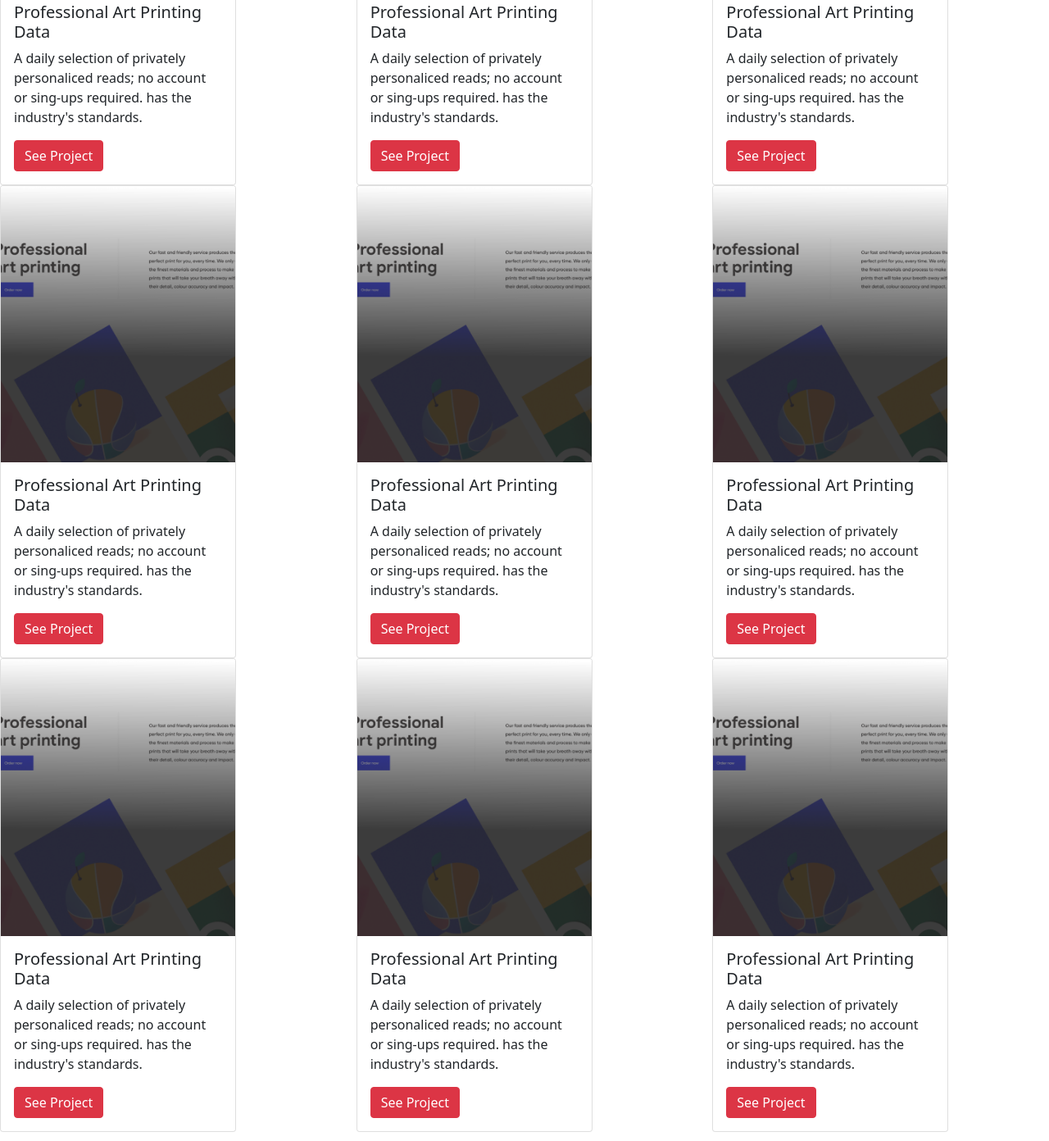
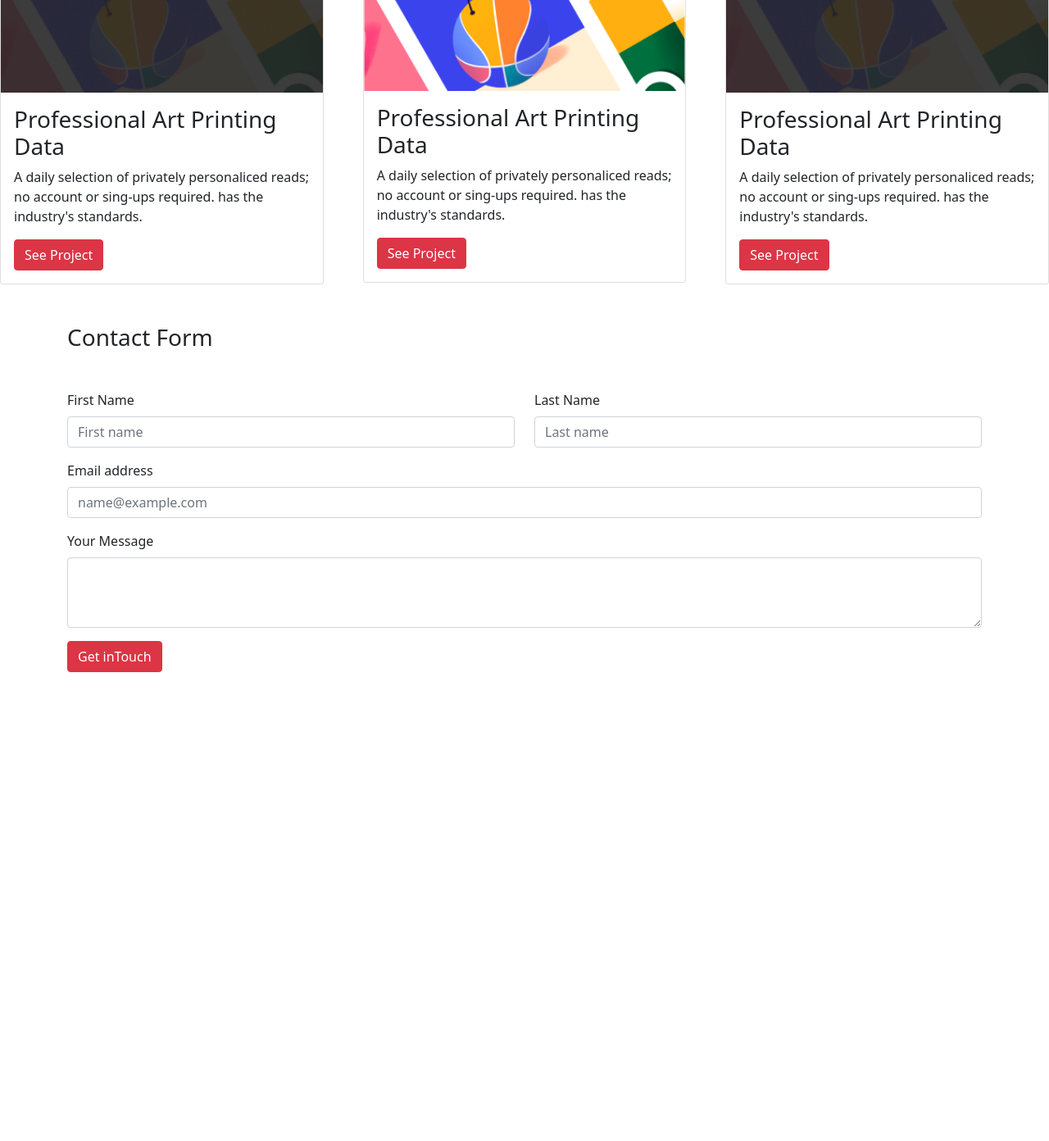
Before and after one commit to MarcoAurelioAntonio/Bootstrap-Portfolio, a website: page index.html in a window 1280 px wide. Shown: the part 408-1800 px from the top of the page at 82% size. After the commit the page ends 1276 px from the top, so only its background shows below. Drawn offline with Linux system fonts and the light colour scheme.

Commit message:
card section: updated

```diff
--- a/index.html
+++ b/index.html
@@ -34,113 +34,54 @@
                 </ul>
               </li>
               <li class="nav-item">
-                <a class="nav-link" href="#" tabindex="-1" aria-disabled="true"></a>
+                <a class="nav-link" href="#" tabindex="-1"></a>
               </li>
             </ul>
           </div>
         </div>
     </nav>
 
+    <!--Carousel-->
+
+
 
     <!--Cards-->
-    <!--First Row-->
-    <div class="row">
-        <div class="col-xs-12 col-sm-6 col-md-4 col-md-offset-1">
-            <div class="card" style="width: 18rem;">
-                <img src="/img/cards.png" class="card-img-top" alt="...">
+    <div class="row row-cols-1 row-cols-md-3 g-5">
+        <div class="col">
+          <div class="card">
+            <img src="img/cards.png" class="card-img-top" alt="...">
             <div class="card-body">
-                  <h5 class="card-title">Professional Art Printing Data</h5>
+              <h3 class="card-title">Professional Art Printing Data</h3>
               <p class="card-text">A daily selection of privately personaliced reads; no account or sing-ups required. has the industry's standards.</p>
               <a href="#" class="btn btn-danger">See Project</a>
             </div>
           </div>
         </div>
-        <div class="col-xs-12 col-sm-6 col-md-4 col-md-offset-1">
-            <div class="card" style="width: 18rem;">
-                <img src="/img/cards.png" class="card-img-top" alt="...">
+        <div class="col">
+          <div class="card">
+            <img src="/img/cacho.png" class="card-img-top" alt="...">
             <div class="card-body">
-                  <h5 class="card-title">Professional Art Printing Data</h5>
+              <h3 class="card-title">Professional Art Printing Data</h3>
               <p class="card-text">A daily selection of privately personaliced reads; no account or sing-ups required. has the industry's standards.</p>
               <a href="#" class="btn btn-danger">See Project</a>
             </div>
           </div>
         </div>
-        <div class="col-xs-12 col-sm-6 col-md-4 col-md-offset-1">
-            <div class="card" style="width: 18rem;">
+        <div class="col">
+          <div class="card">
             <img src="/img/cards.png" class="card-img-top" alt="...">
             <div class="card-body">
-                  <h5 class="card-title">Professional Art Printing Data</h5>
+              <h3 class="card-title">Professional Art Printing Data</h3>
               <p class="card-text">A daily selection of privately personaliced reads; no account or sing-ups required. has the industry's standards.</p>
               <a href="#" class="btn btn-danger">See Project</a>
             </div>
           </div>
         </div>
     </div>
-    <!--Second Row-->
-    <div class="row">
-        <div class="col-xs-12 col-sm-6 col-md-4 col-md-offset-1">
-            <div class="card" style="width: 18rem;">
-                <img src="/img/cards.png" class="card-img-top" alt="...">
-                <div class="card-body">
-                  <h5 class="card-title">Professional Art Printing Data</h5>
-                  <p class="card-text">A daily selection of privately personaliced reads; no account or sing-ups required. has the industry's standards.</p>
-                  <a href="#" class="btn btn-danger">See Project</a>
-                </div>
-            </div>
-        </div>
-        <div class="col-xs-12 col-sm-6 col-md-4 col-md-offset-1">
-            <div class="card" style="width: 18rem;">
-                <img src="/img/cards.png" class="card-img-top" alt="...">
-                <div class="card-body">
-                  <h5 class="card-title">Professional Art Printing Data</h5>
-                  <p class="card-text">A daily selection of privately personaliced reads; no account or sing-ups required. has the industry's standards.</p>
-                  <a href="#" class="btn btn-danger">See Project</a>
-                </div>
-            </div>
-        </div>
-        <div class="col-xs-12 col-sm-6 col-md-4 col-md-offset-1">
-            <div class="card" style="width: 18rem;">
-                <img src="/img/cards.png" class="card-img-top" alt="...">
-                <div class="card-body">
-                  <h5 class="card-title">Professional Art Printing Data</h5>
-                  <p class="card-text">A daily selection of privately personaliced reads; no account or sing-ups required. has the industry's standards.</p>
-                  <a href="#" class="btn btn-danger">See Project</a>
-                </div>
-            </div>
-        </div>
-    </div>
-    <!--Theerd Row-->
-    <div class="row">
-        <div class="col-xs-12 col-sm-6 col-md-4 col-md-offset-1">
-            <div class="card" style="width: 18rem;">
-                <img src="/img/cards.png" class="card-img-top" alt="...">
-                <div class="card-body">
-                  <h5 class="card-title">Professional Art Printing Data</h5>
-                  <p class="card-text">A daily selection of privately personaliced reads; no account or sing-ups required. has the industry's standards.</p>
-                  <a href="#" class="btn btn-danger">See Project</a>
-                </div>
-            </div>
-        </div>
-        <div class="col-xs-12 col-sm-6 col-md-4 col-md-offset-1">
-            <div class="card" style="width: 18rem;">
-                <img src="/img/cards.png" class="card-img-top" alt="...">
-                <div class="card-body">
-                  <h5 class="card-title">Professional Art Printing Data</h5>
-                  <p class="card-text">A daily selection of privately personaliced reads; no account or sing-ups required. has the industry's standards.</p>
-                  <a href="#" class="btn btn-danger">See Project</a>
-                </div>
-            </div>
-        </div>
-        <div class="col-xs-12 col-sm-6 col-md-4 col-md-offset-1">
-            <div class="card" style="width: 18rem;">
-                <img src="/img/cards.png" class="card-img-top" alt="...">
-                <div class="card-body">
-                  <h5 class="card-title">Professional Art Printing Data</h5>
-                  <p class="card-text">A daily selection of privately personaliced reads; no account or sing-ups required. has the industry's standards.</p>
-                  <a href="#" class="btn btn-danger">See Project</a>
-                </div>
-            </div>
-        </div>
+    <br>
+    <br>
+    <div class="container">
+        <h3>Contact Form</h3>
     </div>
 
     <!--form secction-->
@@ -150,7 +91,7 @@
               <div class="row">
                 <div class="col">
                   <label for="fullName" class="form-label">First Name</label>
-                  <input type="text" class="form-control" placeholder="First name" aria-label="First name">
+                  <input type="text" id="fullName" class="form-control" placeholder="First name" aria-label="First name">
                 </div>
                 <div class="col">
                   <label for="fullName" class="form-label">Last Name</label>
@@ -159,13 +100,13 @@
               </div>
               <div class="mb-3 my-3">
                 <label for="email" class="form-label">Email address</label>
-                <input type="email" class="form-control" id="clientEmail" placeholder="name@example.com">
+                <input type="email" class="form-control" id="email" placeholder="name@example.com">
               </div>
               <div class="mb-3">
                 <label for="yourMessage" class="form-label">Your Message</label>
-                <textarea class="form-control" id="clientMessage" rows="3" maxlength="500"></textarea>
+                <textarea class="form-control" id="yourMessage" rows="3" maxlength="500"></textarea>
               </div>
-              <button type="submit" class="btn btn-danger">Submit</button>
+              <button type="submit" class="btn btn-danger">Get inTouch</button>
             </form>
         </div>
     </footer>
```
Also changed, not shown: img/Illustration-header.png (added), img/Img-Placeholder.png (renamed from img/Img Placeholder.png), img/cacho.png (renamed from img/Img Placeholder no opacity.png), img/illustration-about-me@2x.png (renamed from img/illustration-about me@2x.png). Lines whose indentation alone changed are shown as unchanged.
